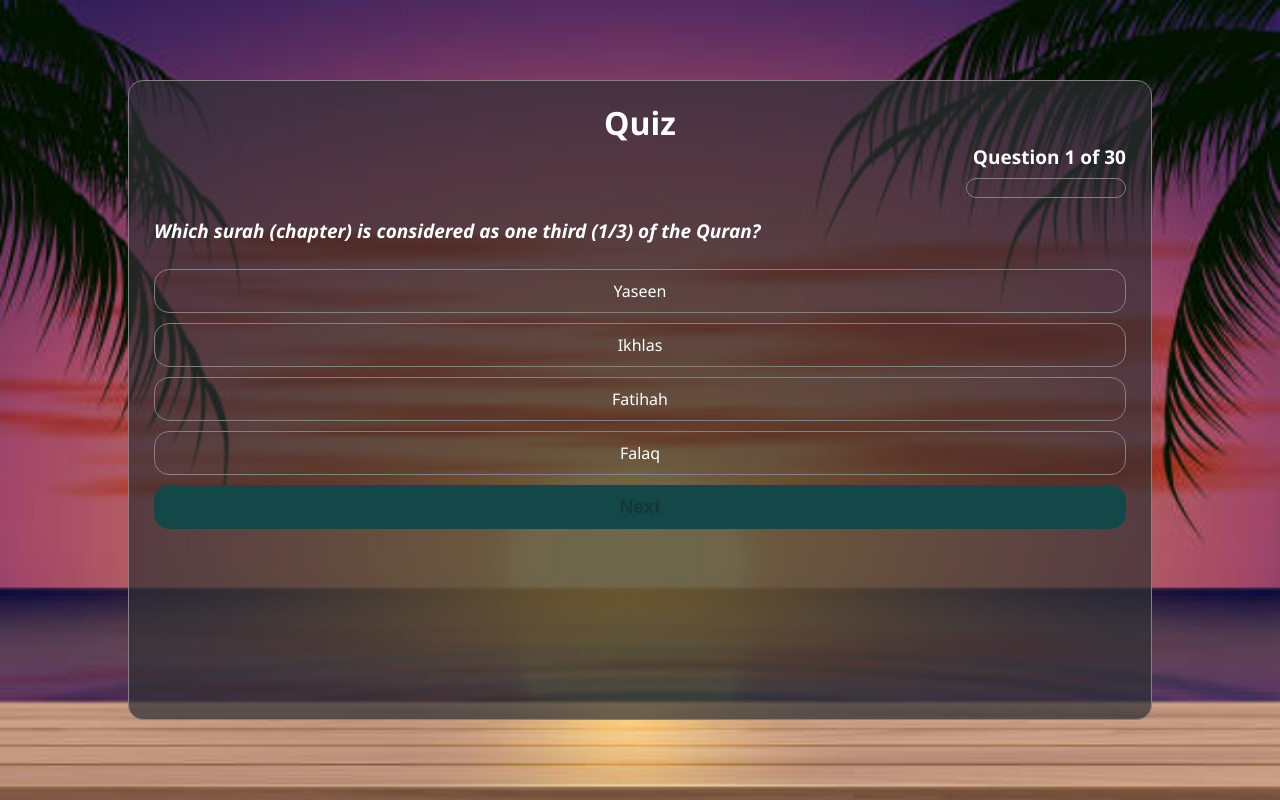
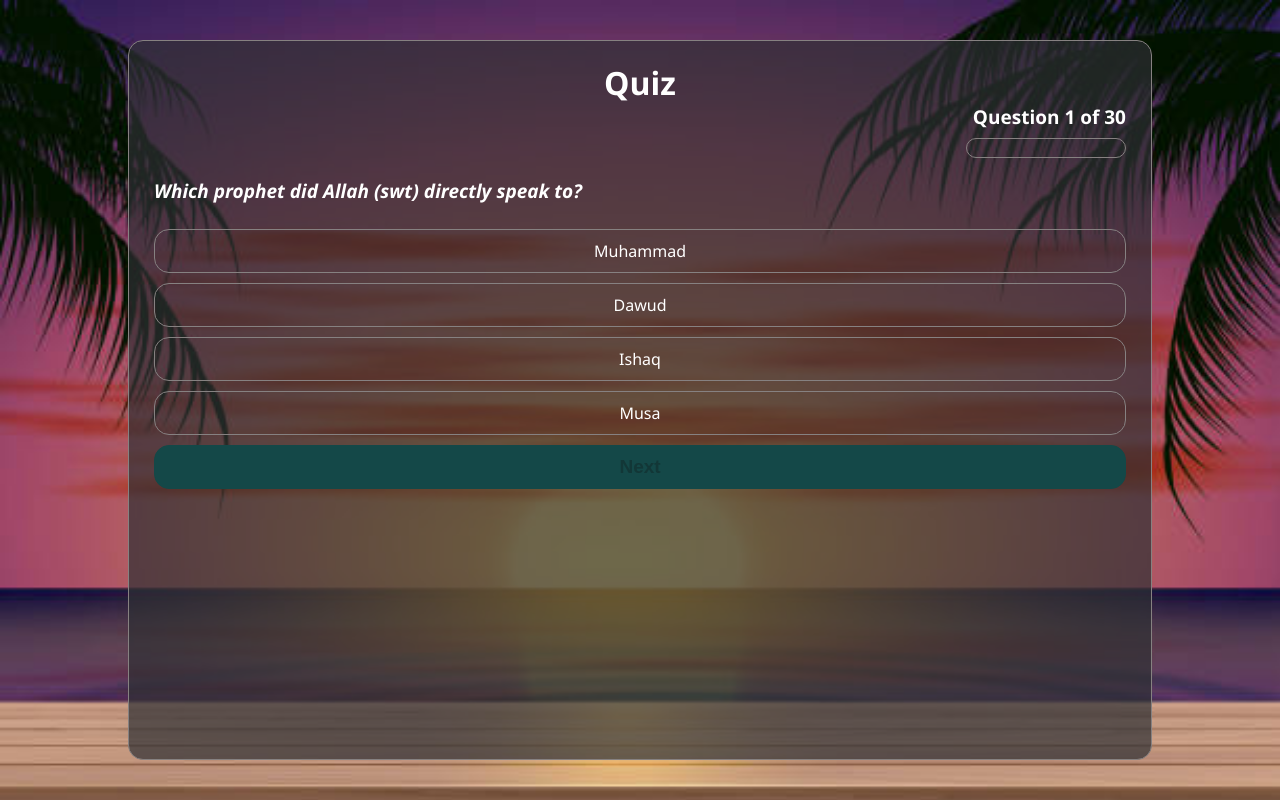
Before and after one commit to Rafz9Abz9/Islamic-App, a plain HTML site: page index.html in a window 1280 px wide. Both pictures are taken after a click on the button "Start Quiz". Drawn offline with Linux system fonts and the light colour scheme.

Commit message:
Completed the app styling and fixed some bugs

```diff
--- a/css/app.css
+++ b/css/app.css
@@ -55,7 +55,6 @@ h5{
 
 .start_page{
     display: flex;
-    /* flex-direction: column; */
     justify-content: center;
     align-items: center;
     height: 100%;
@@ -116,6 +115,10 @@ h5{
     height: 80%;
     width: 80%;
     padding: 10px 25px;
+}
+
+.quiz_page .container{
+    height: 90%;
 }
 
 .quiz_page .container h5{
@@ -220,11 +223,10 @@ h5{
 .quiz_page .btn-container {
     display: flex;
 }
-.quiz_page .btn-container  .next_btn, .result_page .btn-container .check_btn, .result_page .btn-container .quit_btn{
+.quiz_page .btn-container  .next_btn, .result_page .btn-container .restart_btn, .result_page .btn-container .quit_btn{
     background-color: var(--sky-blue-dark);
     border: 1px solid var(--light-gray);
     border-radius: 15px;
-    /* color: var(--text-white); */
     display: block;
     font-size: 19px;
     font-weight: bold;
@@ -239,7 +241,7 @@ h5{
 
 }
 
-.quiz_page .btn-container  .next_btn:hover, .check_btn:hover, .quit_btn:hover{
+.quiz_page .btn-container  .next_btn:hover, .restart_btn:hover, .quit_btn:hover{
     border: 1px solid var(--sky-blue);
     outline: 0px;
     transform: scale(1.05, 1.05);
@@ -267,7 +269,7 @@ h5{
     text-transform: capitalize;
 }
 
-.result_page .btn-container .check_btn, .result_page .btn-container .quit_btn{
+.result_page .btn-container .restart_btn, .result_page .btn-container .quit_btn{
     margin: 10px 0;
 }
 
--- a/index.html
+++ b/index.html
@@ -19,7 +19,6 @@
                 <button class="start_btn">start quiz</button>
             </div>
         </div>
-
         <div class="quiz_page  hide-pages">
             <div class="container">
                 <h5>quiz</h5>
@@ -31,23 +30,16 @@
                         <span class="progress"></span>
                     </div>
                 </div>
-
                 <div class="question-container">
-                    <p class="question">
-                        What is the answer to the question below?
-                    </p>
+                    <p class="question"></p>
                     <ul class="options">
-
                     </ul>
                 </div>
-
                 <div class="btn-container">
                     <button class="next_btn" disabled="true">next</button>
                 </div>
-
             </div>
         </div>
-
         <div class="result_page  hide-pages">
             <div class="container">
                 <h2>quiz completed</h2>
@@ -59,38 +51,12 @@
                     <span class="score">15</span>/<span class="total_score">30</span>
                 </h3>
                 <div class="btn-container">
-                    <button class="check_btn">check leaderboard</button>
-                    <button class="quit_btn">quit</button>
-                </div>
-            </div>
-
-        </div>
-
-        <div class="leader_board hide-pages">
-            <div class="container">
-                <h2>leaderboard</h2>
-
-                <table class="leader-table">
-                    <tr class="table-heading">
-                        <th>rank</th>
-                        <th>name</th>
-                        <th>score</th>
-                    </tr>
-                    <tr class="table-data">
-                        <td>1</td>
-                        <td>player1</td>
-                        <td>0</td>
-                    </tr>
-                </table>
-
-                <div class="btn-container">
-                    <button class="play_again_btn">play again</button>
+                    <button class="restart_btn">start again</button>
                     <button class="quit_btn">quit</button>
                 </div>
             </div>
         </div>
     </main>
-
     <script src="./js/app.js"></script>
 </body>
 </html>
--- a/js/app.js
+++ b/js/app.js
@@ -9,41 +9,40 @@ const currentQ = document.querySelector('.current');
 const totaltQ = document.querySelector('.total');
 const progress = document.querySelector('.progress-bar .progress');
 const questionDiv = document.querySelector('.question');
-let optionsDiv = document.querySelector('.options');
-const nextBtn = document.querySelector('.quiz_page .next_btn')
+const optionsDiv = document.querySelector('.options');
+const nextBtn = document.querySelector('.quiz_page .next_btn');
+const restartBtn = document.querySelector('.restart_btn');
+const quitBtn = document.querySelector('.quit_btn');
 
 
-
+const questionData = [];
 const questions = [];
 
 const INCREMENT_SCORE_BY = 10;
-let TOTAL_SCORE = 0;
+let TOTAL_SCORE = 0,
+CURRENT_SCORE = 0,
+current_question_number = 0;
 
-let current_question_number = 0,
-CURRENT_SCORE = 0;
-
-
-// document.addEventListener('load',)
 function fetchQuestions(){
     fetch("./js/question.json", {mode:"no-cors"}).then((response )=>{
         return response.json();
     }).then((data) => {
-       questions.push(...data)
+        questionData.push(...data)
         TOTAL_SCORE = INCREMENT_SCORE_BY * questions.length;
     })
 }
 fetchQuestions()
 
-
-
-
-
 startQuizBtn.addEventListener('click', initializeQuiz)
 
 async function initializeQuiz(){
-    console.log(TOTAL_SCORE);
+    questions.splice(0, questions.length);
+    questions.push(...shuffleArray(questionData));
     startPage.classList.add('hide-pages');
     quizPage.classList.remove('hide-pages');
+    current_question_number = 0;
+    CURRENT_SCORE= 0;
+    TOTAL_SCORE = INCREMENT_SCORE_BY * questions.length;
 
     showQuestionCount(currentQ, current_question_number)
 
@@ -62,7 +61,7 @@ async function initializeQuiz(){
         let optionList = optionsDiv.querySelectorAll('li');
 
         if(element.tagName === "LI"){
-           let optionValue = e.target.getAttribute('dataSet');
+           let optionValue = e.target.innerText;
           let answer = questions[current_question_number].answer;
 
           optionsDiv.setAttribute('disabled', true);
@@ -72,6 +71,7 @@ async function initializeQuiz(){
 
         }
     })
+}
 
 nextBtn.addEventListener('click', function () {
     current_question_number++
@@ -84,6 +84,22 @@ async function initializeQuiz(){
     showResultPage(current_question_number);
 })
 
+restartBtn.addEventListener('click', function() {
+    resultPage.classList.add('hide-pages');
+    initializeQuiz();
+})
+
+quitBtn.addEventListener('click', function() {
+    current_question_number = 0;
+    CURRENT_SCORE= 0;
+    TOTAL_SCORE = INCREMENT_SCORE_BY * questions.length;
+    quizPage.classList.add('hide-pages');
+    resultPage.classList.add('hide-pages');
+    startPage.classList.remove('hide-pages');
+})
+
+function shuffleArray(array) {
+   return array.sort(()=>{ return Math.random() - 0.5})
 }
 
 function showProgress(element, number){
@@ -104,27 +120,24 @@ function showQuestion(element, number){
 }
 
 function showOptions(element, number){
-    if(number > questions.length -1){return}
+    if(number > questions.length){return}
     let {question, answer, ...options} = questions[number];
 
    let newOptions = "";
-   let num =1;
-   Object.keys(options).forEach(choice => {
-     newOptions +=`<li  dataSet=${num++}>${options[choice]}</li>`
+   shuffleArray(Object.keys(options)).forEach(choice => {
+     newOptions +=`<li>${options[choice]}</li>`
    });
    element.innerHTML = newOptions;
 }
 
-
 function checkAnswer(answer, optionValue, element, optionList){
-    if(answer === Number(optionValue)){
+    if(answer.toLowerCase() == optionValue.toLowerCase() ){
         element.classList.add('correct');
         CURRENT_SCORE += INCREMENT_SCORE_BY;
-        console.log(CURRENT_SCORE);
      }else{
         element.classList.add('incorrect');
         optionList.forEach((li) => {
-            if(Number(li.getAttribute('dataSet')) === answer){
+            if(li.innerText.toLowerCase()  == answer.toLowerCase()){
                 li.classList.add('correct')
             }
          });
@@ -134,11 +147,10 @@ function checkAnswer(answer, optionValue, element, optionList){
 }
 
 function showResultPage(current_question_number) {
-    if(current_question_number >= questions.length -1){
-        current_question_number= 0;
+    if(current_question_number > questions.length){
+        current_question_number=  questions.length;
         quizPage.classList.add('hide-pages');
         resultPage.classList.remove('hide-pages');
-
         resultPage.querySelector('.score').innerText= CURRENT_SCORE;
         resultPage.querySelector('.total_score').innerText = TOTAL_SCORE;
     }
--- a/js/question.json
+++ b/js/question.json
@@ -5,7 +5,7 @@
     "choice2": "Ikhlas",
     "choice3": "Fatihah",
     "choice4": "Falaq",
-    "answer": 2
+    "answer": "Ikhlas"
   },
   {
     "question": "How many surahs are in the Quran?",
@@ -13,7 +13,7 @@
     "choice2": "112",
     "choice3": "150",
     "choice4": "114",
-    "answer": 4
+    "answer": "114"
   },
   {
     "question": "How was the Quran revealed to Prophet Muhammad (PBUH)?",
@@ -21,7 +21,7 @@
     "choice2": "Quran was revealed through visions and dreams",
     "choice3": "Quran was revealed through Angel Jibril to Prophet Muhammad (PBUH)",
     "choice4": "Quran was revealed directly to Prophet Muhammad (PBUH)",
-    "answer": 3
+    "answer": "Quran was revealed through Angel Jibril to Prophet Muhammad (PBUH)"
   },
   {
     "question": "What is the first verse which was revealed to Prophet Muhammad (PBUH)?",
@@ -29,7 +29,7 @@
     "choice2": "All praise is due to Allah, Lord of the worlds (Quran 1:1)",
     "choice3": "This is the Scripture whereof there is no doubt, a guidance unto those who ward off (evil) (Quran 2:2)",
     "choice4": "Say: He is Allah, the One! (Quran 112:1)",
-    "answer": 1
+    "answer": "Read in the name of your Lord who created - created man (Quran 96:1)"
   },
   {
     "question": "Which prophet was born miraculously without the intervention of a man?",
@@ -37,7 +37,7 @@
     "choice2": "Dawud",
     "choice3": "Yunus",
     "choice4": "Yaqub",
-    "answer": 1
+    "answer": "Isa"
   },
   {
     "question": "What is the single most important message from Allah that all the messengers brought?",
@@ -45,7 +45,7 @@
     "choice2": "The most important message was to worship all idols and deities",
     "choice3": "The most important message was to worship Allah alone and none else",
     "choice4": "The most important message was that they were messengers of Allah",
-    "answer": 3
+    "answer": "The most important message was to worship Allah alone and none else"
   },
   {
     "question": "Which prophet did Allah (swt) order to build an ark?",
@@ -53,7 +53,7 @@
     "choice2": "Nuh",
     "choice3": "Ibrahim",
     "choice4": "Dawud",
-    "answer": 2
+    "answer": "Nuh"
   },
   {
     "question": "Who is the last Messenger of Allah?",
@@ -61,7 +61,7 @@
     "choice2": "Yusuf",
     "choice3": "Zakariyah",
     "choice4": "Muhammad",
-    "answer": 4
+    "answer": "Muhammad"
   },
   {
     "question": "How many prophets are mentioned in the Quran?",
@@ -69,7 +69,7 @@
     "choice2": "20",
     "choice3": "4",
     "choice4": "114",
-    "answer": 1
+    "answer": "25"
   },
   {
     "question": "Which prophet did Allah (swt) directly speak to?",
@@ -77,7 +77,7 @@
     "choice2": "Dawud",
     "choice3": "Muhammad",
     "choice4": "Ishaq",
-    "answer": 1
+    "answer": "Musa"
   },
   {
     "question": "Which prophet has been mentioned in the Quran as a friend of Allah (swt)?",
@@ -85,7 +85,7 @@
     "choice2": "Musa",
     "choice3": "Muhammad",
     "choice4": "Yunus",
-    "answer": 1
+    "answer": "Ibrahim"
   },
   {
     "question": "How many Pillars of Islam are there?",
@@ -93,7 +93,7 @@
     "choice2": "6",
     "choice3": "5",
     "choice4": "10",
-    "answer": 3
+    "answer": "5"
   },
   {
     "question": "Name all the Pillars of Islam",
@@ -101,7 +101,7 @@
     "choice2": "Belief (Shahadah), Prayers (Salaah), Obligatory Charity (Zakah), Fasting (Sawm), Pilgrimage (Hajj)",
     "choice3": "Belief (Shahadah), Prayers (Salaah), Fasting (Sawm), Pilgrimage (Hajj)",
     "choice4": "Belief (Shahadah), Prayers (Salaah), Obligatory Charity (Zakah), Pilgrimage (Hajj)",
-    "answer": 2
+    "answer": "Belief (Shahadah), Prayers (Salaah), Obligatory Charity (Zakah), Fasting (Sawm), Pilgrimage (Hajj)"
   },
   {
     "question": "What did the Prophet Muhammad (PBUH) mention about the raising of daughters?",
@@ -109,7 +109,7 @@
     "choice2": "Daughters are ill omens and should not be given love and affection",
     "choice3": "Anyone who raises two daughters with love and affection will enter paradise",
     "choice4": "None of the options are correct",
-    "answer": 3
+    "answer": "Anyone who raises two daughters with love and affection will enter paradise"
   },
   {
     "question": "What did the Prophet Muhammad (PBUH) mention about the status of a Mother?",
@@ -117,7 +117,7 @@
     "choice2": "Paradise is beneath the feet of a mother",
     "choice3": "Mothers are bad omens",
     "choice4": "None of the above",
-    "answer": 2
+    "answer": "Paradise is beneath the feet of a mother"
   },
   {
     "question": "What is mentioned about the equality of men and women in the Quran?",
@@ -125,7 +125,7 @@
     "choice2": "Women are always superior to men in all aspects",
     "choice3": "Men and women have the same religious and moral duties and responsibilities",
     "choice4": "None of the above",
-    "answer": 3
+    "answer": "Men and women have the same religious and moral duties and responsibilities"
   },
   {
     "question": "How many Articles of Faith are there in Islam?",
@@ -133,7 +133,7 @@
     "choice2": "6",
     "choice3": "5",
     "choice4": "10",
-    "answer": 2
+    "answer": "6"
   },
   {
     "question": "Select the options that are included in the Articles of Faith",
@@ -141,7 +141,7 @@
     "choice2": "Belief in Angels",
     "choice3": "Belief in the Messengers",
     "choice4": "All of the above",
-    "answer": 4
+    "answer": "All of the above"
   },
   {
     "question": "How many months are there in the Islamic calendar?",
@@ -149,7 +149,7 @@
     "choice2": "10",
     "choice3": "7",
     "choice4": "13",
-    "answer": 1
+    "answer": "12"
   },
   {
     "question": "How many sacred months are there in Islam?",
@@ -157,7 +157,7 @@
     "choice2": "7",
     "choice3": "10",
     "choice4": "5",
-    "answer": 1
+    "answer": "4"
   },
   {
     "question": "Why are the sacred months known as the sacred months?",
@@ -165,7 +165,7 @@
     "choice2": "Fighting is prohibited",
     "choice3": "You can do whatever you want in these months",
     "choice4": "Just randomly chosen",
-    "answer": 2
+    "answer": "Fighting is prohibited"
   },
   {
     "question": "Our lives are divided into how many sections?",
@@ -173,7 +173,7 @@
     "choice2": "5",
     "choice3": "2",
     "choice4": "4",
-    "answer": 1
+    "answer": "3"
   },
   {
     "question": "What first happens in the grave when a person dies?",
@@ -181,7 +181,7 @@
     "choice2": "Rocks are thrown at them",
     "choice3": "They are beaten",
     "choice4": "They are fed food and water",
-    "answer": 1
+    "answer":  "They are questioned"
   },
   {
     "question": "When does the questioning in the grave begin?",
@@ -189,7 +189,7 @@
     "choice2": "In heaven",
     "choice3": "After the burial",
     "choice4": "After the soul is taken out",
-    "answer": 3
+    "answer": "After the burial"
   },
   {
     "question": "Which of these questions will we be asked in our graves?",
@@ -197,7 +197,7 @@
     "choice2": "Who is your Prophet?",
     "choice3": "What is your Religion?",
     "choice4": "All of the above",
-    "answer": 4
+    "answer": "All of the above"
   },
   {
     "question": "which of these term describes the Al-Barzakh stage?",
@@ -205,7 +205,7 @@
     "choice2": "Starts after death and ends when the Hour begins",
     "choice3": "Al-Qiyamah",
     "choice4": "Grave",
-    "answer": 2
+    "answer": "Starts after death and ends when the Hour begins"
   },
   {
     "question": "How many levels/gates does Jahannam have?",
@@ -213,7 +213,7 @@
     "choice2": "4",
     "choice3": "7",
     "choice4": "11",
-    "answer": 3
+    "answer": "7"
   },
   {
     "question": "How many angels does Allah (swt) say look after Jahannam?",
@@ -221,7 +221,7 @@
     "choice2": "19",
     "choice3": "6",
     "choice4": "30",
-    "answer": 2
+    "answer": "19"
   },
   {
     "question": "How many levels of Jannah are there?",
@@ -229,7 +229,7 @@
     "choice2": "7",
     "choice3": "8",
     "choice4": "10",
-    "answer": 2
+    "answer": "7"
   },
   {
     "question": "How many doors of Jannah are there?",
@@ -237,6 +237,6 @@
     "choice2": "7",
     "choice3": "6",
     "choice4": "10",
-    "answer": 1
+    "answer": "8"
   }
 ]
```
Lines whose indentation alone changed are shown as unchanged.
